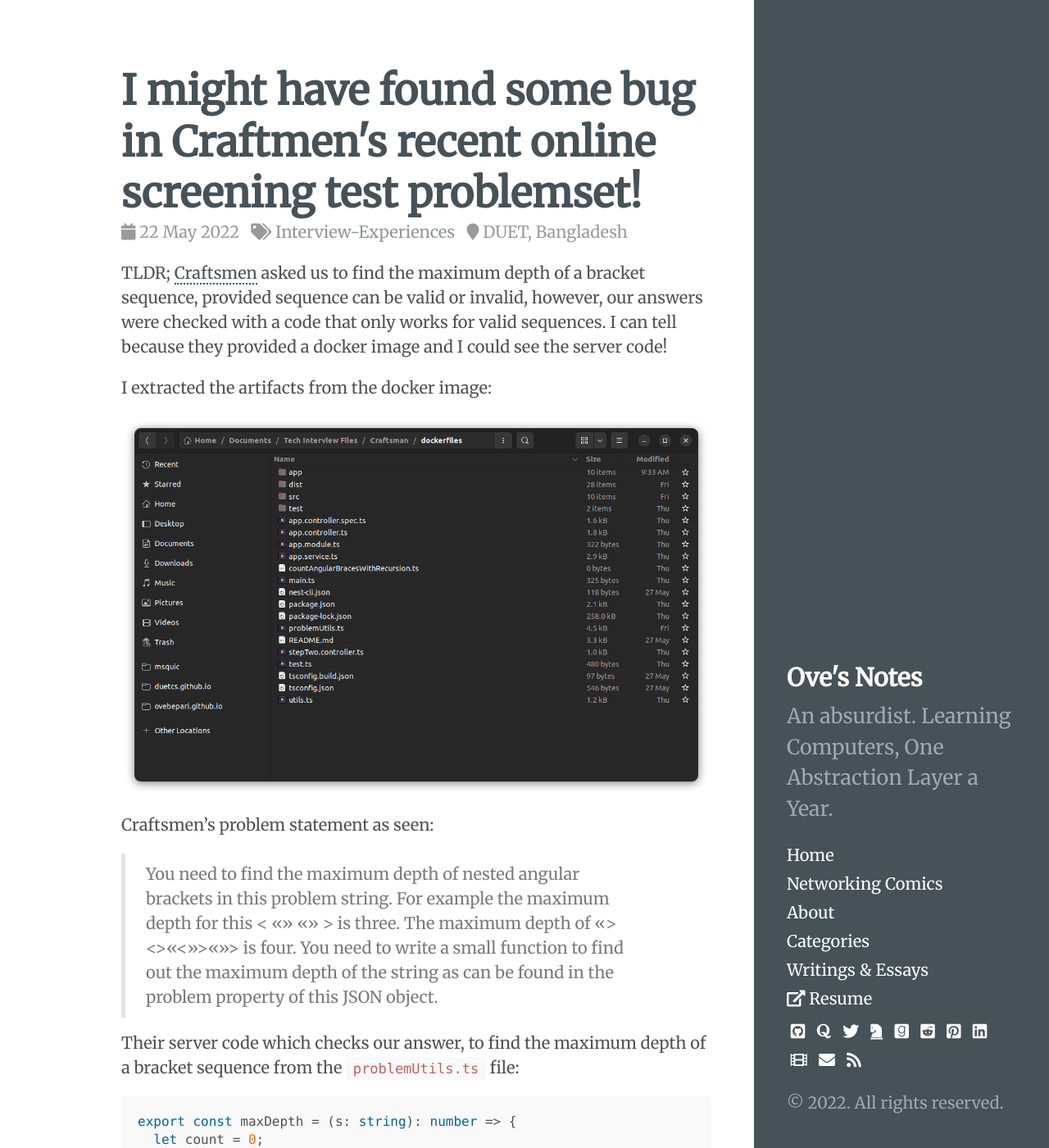
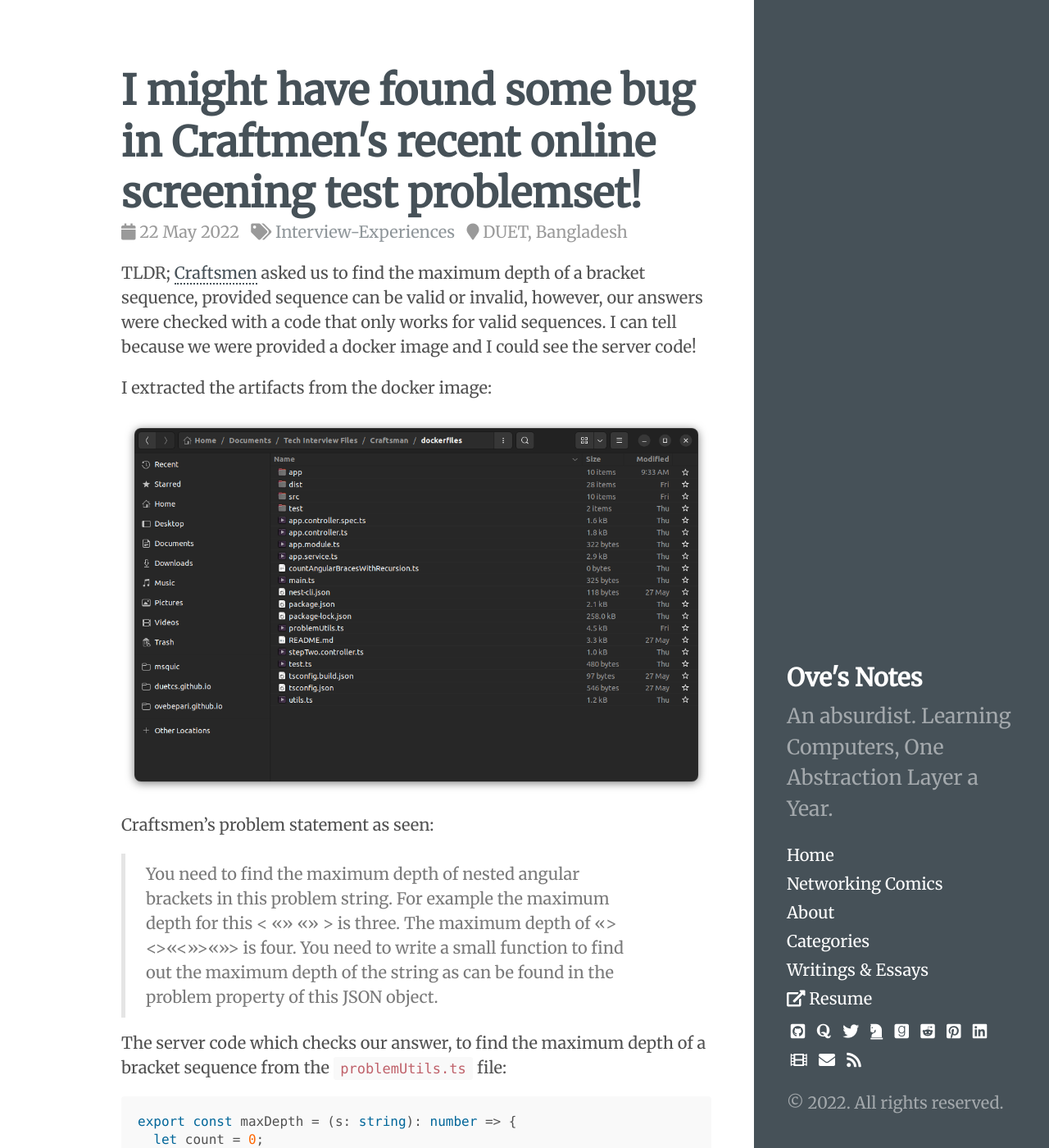
Before and after one commit to ovebepari/ovebepari.github.io, a Jekyll site: the page built from _posts/2022-05-22-bug-in-craftsmens-online-screening-test.md, in a window 1280 px wide and 1400 px high. Shown: the whole window at 82% size. Built offline with Jekyll 4.4.1, drawn with Linux system fonts in a browser that asks for light colours.

Commit message:
Craftsmen article, revision 4

````diff
--- a/_posts/2022-05-22-bug-in-craftsmens-online-screening-test.md
+++ b/_posts/2022-05-22-bug-in-craftsmens-online-screening-test.md
@@ -8,7 +8,7 @@
 location: DUET, Bangladesh
 ---
 
-TLDR; <a href="https://craftsmenltd.com/">Craftsmen</a> asked us to find the maximum depth of a bracket sequence, provided sequence can be valid or invalid, however, our answers were checked with a code that only works for valid sequences. I can tell because they provided a docker image and I could see the server code!
+TLDR; <a href="https://craftsmenltd.com/">Craftsmen</a> asked us to find the maximum depth of a bracket sequence, provided sequence can be valid or invalid, however, our answers were checked with a code that only works for valid sequences. I can tell because we were provided a docker image and I could see the server code!
 
 I extracted the artifacts from the docker image:
 
@@ -17,7 +17,7 @@
 Craftsmen's problem statement as seen:
 > You need to find the maximum depth of nested angular brackets in this problem string. For example the maximum depth for this < <<>> <<>> > is three. The maximum depth of <<><><<<>>><<>>> is four. You need to write a small function to find out the maximum depth of the string as can be found in the problem property of this JSON object.
 
-Their server code which checks our answer, to find the maximum depth of a bracket sequence from the `problemUtils.ts` file:
+The server code which checks our answer, to find the maximum depth of a bracket sequence from the `problemUtils.ts` file:
 
 ```typescript
 export const maxDepth = (s: string): number => {
````
